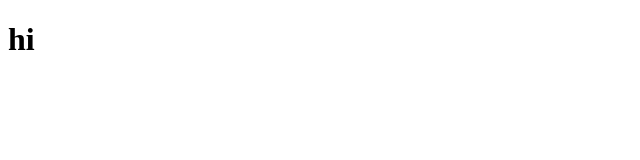
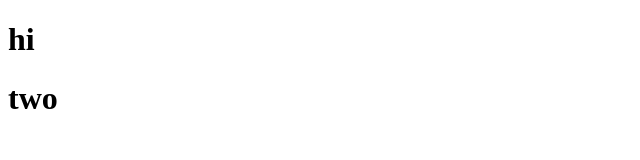
Before and after one commit to 0583232810tamar/from-local_, a plain HTML site: page index.html in a window 1280 px wide. Shown: the full height of the page, 0-640 px from the left. Drawn offline with Linux system fonts and the light colour scheme.

Commit message:
chang to conflict

```diff
--- a/index.html
+++ b/index.html
@@ -7,5 +7,6 @@
 </head>
 <body>
     <h1>hi</h1>
+    <h1>two</h1>
 </body>
 </html>
```
